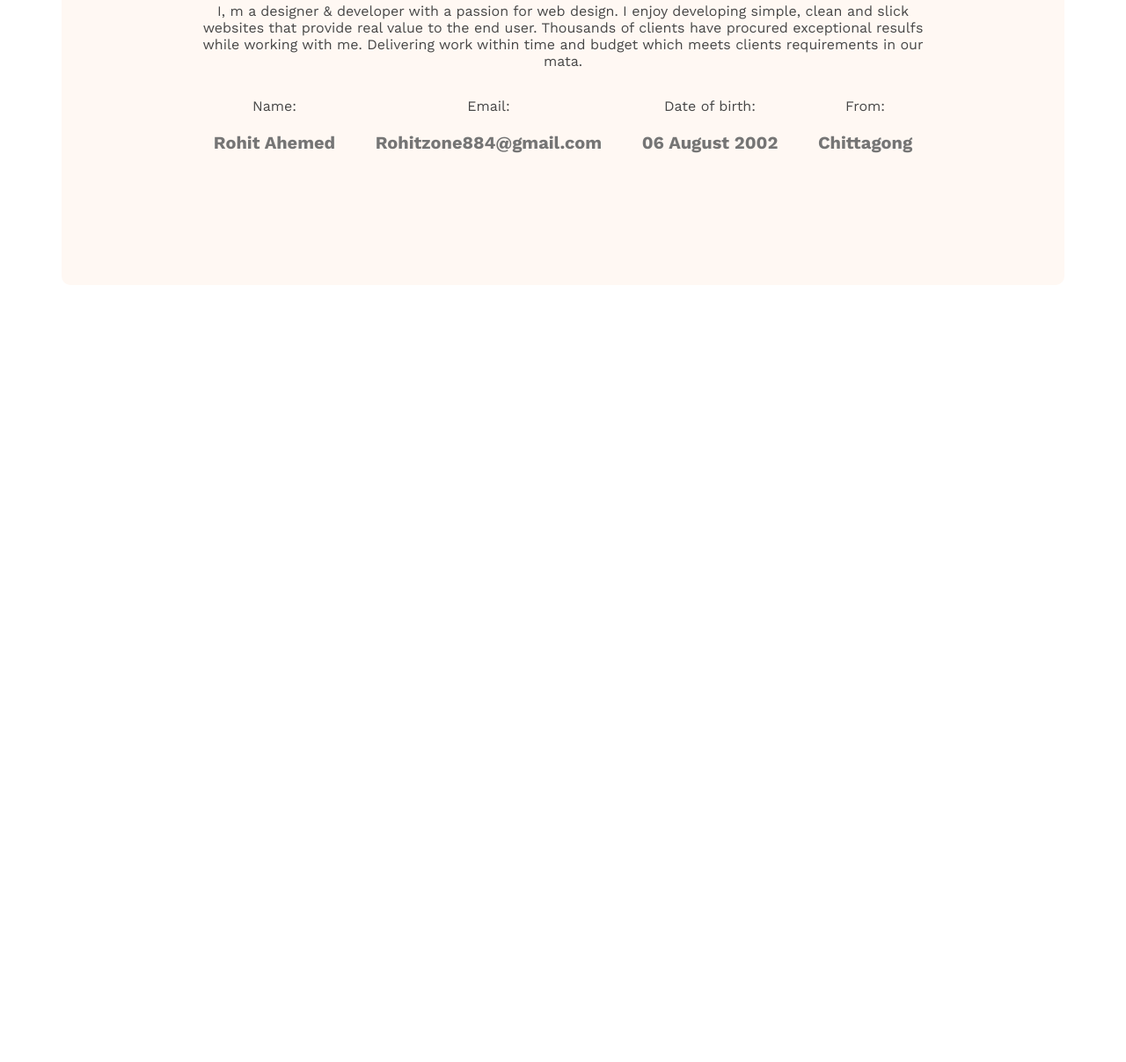
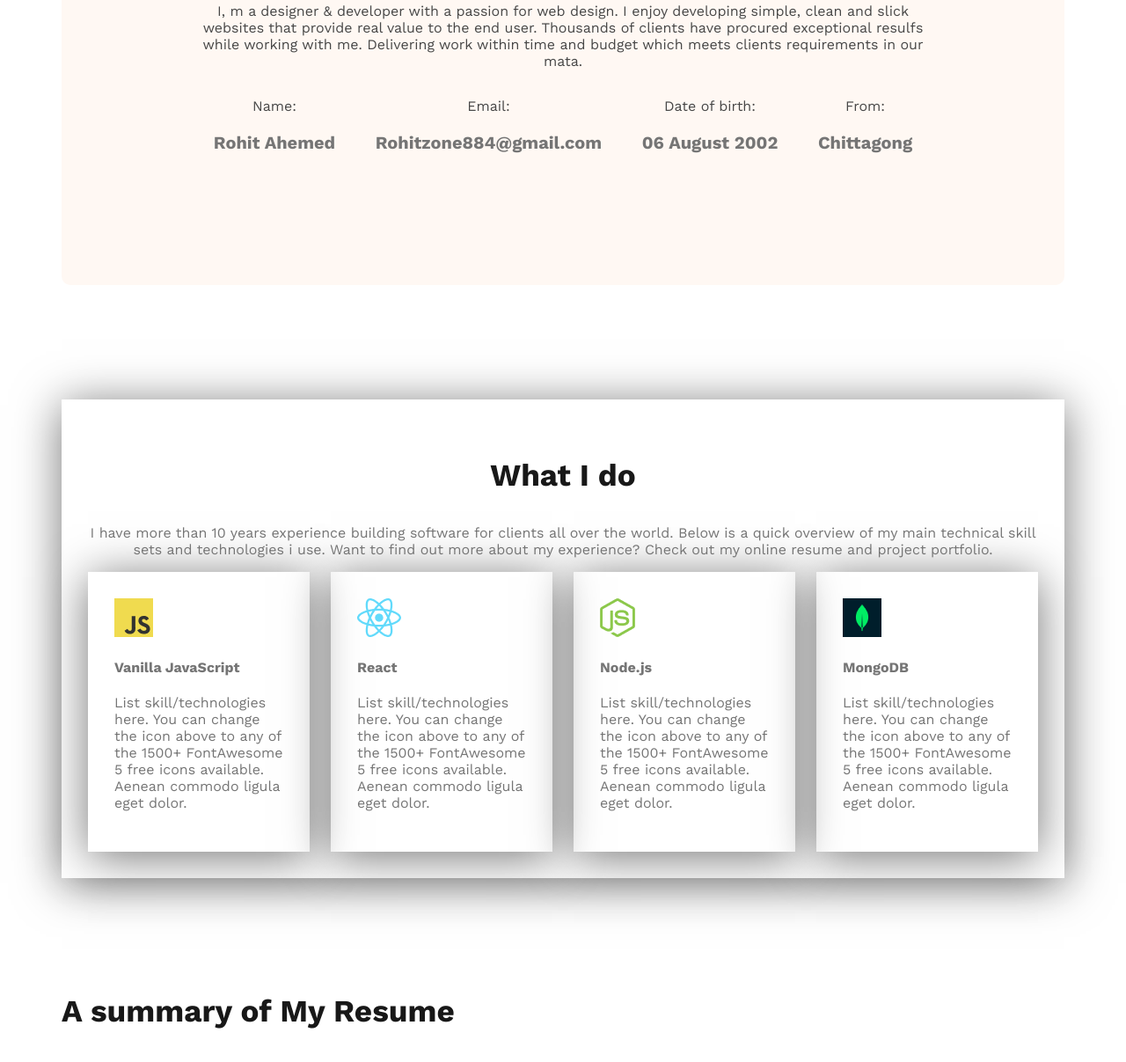
Before and after one commit to rohitahemed13/Web-developer-portfolio, a plain HTML site: page index.html in a window 1280 px wide. Shown: the part 1256-2463 px from the top of the page at 88% size. Before the commit the page ends 1588 px from the top, so only its background shows below. Drawn offline with nearby package versions, Linux system fonts and the light colour scheme.

Commit message:
added a new topic

```diff
--- a/index.html
+++ b/index.html
@@ -59,6 +59,35 @@
 
         </div>
       </section>
+      <section class="skills">
+        <h3 class="section-title cr-center">What I do</h3>
+        <p class="section-discription cr-center">I have more than 10 years experience building software for clients all over the world. Below is a quick overview of my main technical skill sets and technologies i use. Want to find out more about my experience? Check out my online resume and project portfolio.</p>
+        <div class="skills-container">
+            <div class="skills">
+                <img src="images/icons/js.png" alt="">
+                <h4 class="skiils-title">Vanilla JavaScript</h4>
+                <p class="skills-discription">List skill/technologies here. You can change the icon above to any of the 1500+ FontAwesome 5 free icons available. Aenean commodo ligula eget dolor.</p>
+            </div>
+            <div class="skills">
+                <img src="images/icons/react.png" alt="">
+                <h4 class="skiils-title">React</h4>
+                <p class="skills-discription">List skill/technologies here. You can change the icon above to any of the 1500+ FontAwesome 5 free icons available. Aenean commodo ligula eget dolor.</p>
+            </div>
+            <div class="skills">
+                <img src="images/icons/nodejs.png" alt="">
+                <h4 class="skiils-title">Node.js</h4>
+                <p class="skills-discription">List skill/technologies here. You can change the icon above to any of the 1500+ FontAwesome 5 free icons available. Aenean commodo ligula eget dolor.</p>
+            </div>
+            <div class="skills">
+                <img src="images/icons/mongo.png" alt="">
+                <h4 class="skiils-title">MongoDB</h4>
+                <p class="skills-discription">List skill/technologies here. You can change the icon above to any of the 1500+ FontAwesome 5 free icons available. Aenean commodo ligula eget dolor.</p>
+            </div>
+        </div>
+      </section>
+      <section class="resume">
+        <h3 class="section-title">A summary of My Resume</h3>
+      </section>
    </main>
    <footer>
 
--- a/styles/style.css
+++ b/styles/style.css
@@ -50,6 +50,7 @@ nav ul{
     background-image: url(../images/developer.png),url(../images/header_bg.png);
     background-position: top  left,bottom right;
     background-repeat: no-repeat;
+
 }
 /* banner style */
 .banner-greting{
@@ -72,6 +73,7 @@ nav ul{
 .banner-profile{
     width: 584px;
     height: 676px;
+
 }
 .banner{
     display: flex;
@@ -96,11 +98,15 @@ main{
     max-width: 1140px;
     margin: 0 auto;
 }
+main section{
+    margin-top: 130px;
+    margin-bottom: 130px;
+}
 .about{
  border-radius: 10px;
  text-align: center;
  padding: 130px 150px;
- margin-top: 130px;
+
 }
 .about-items{
     display: flex;
@@ -117,3 +123,23 @@ main{
 .item-title{
 
 }
+.skills{
+
+
+    color: rgb(117, 117, 117);
+    padding: 30px;
+    box-shadow: 0 6px 50px 0;
+
+}
+.skills-container{
+    display: flex;
+
+    gap: 24px;
+
+}
+.cr-center{
+    text-align: center;
+}
+.skills-discription{
+
+}
```
